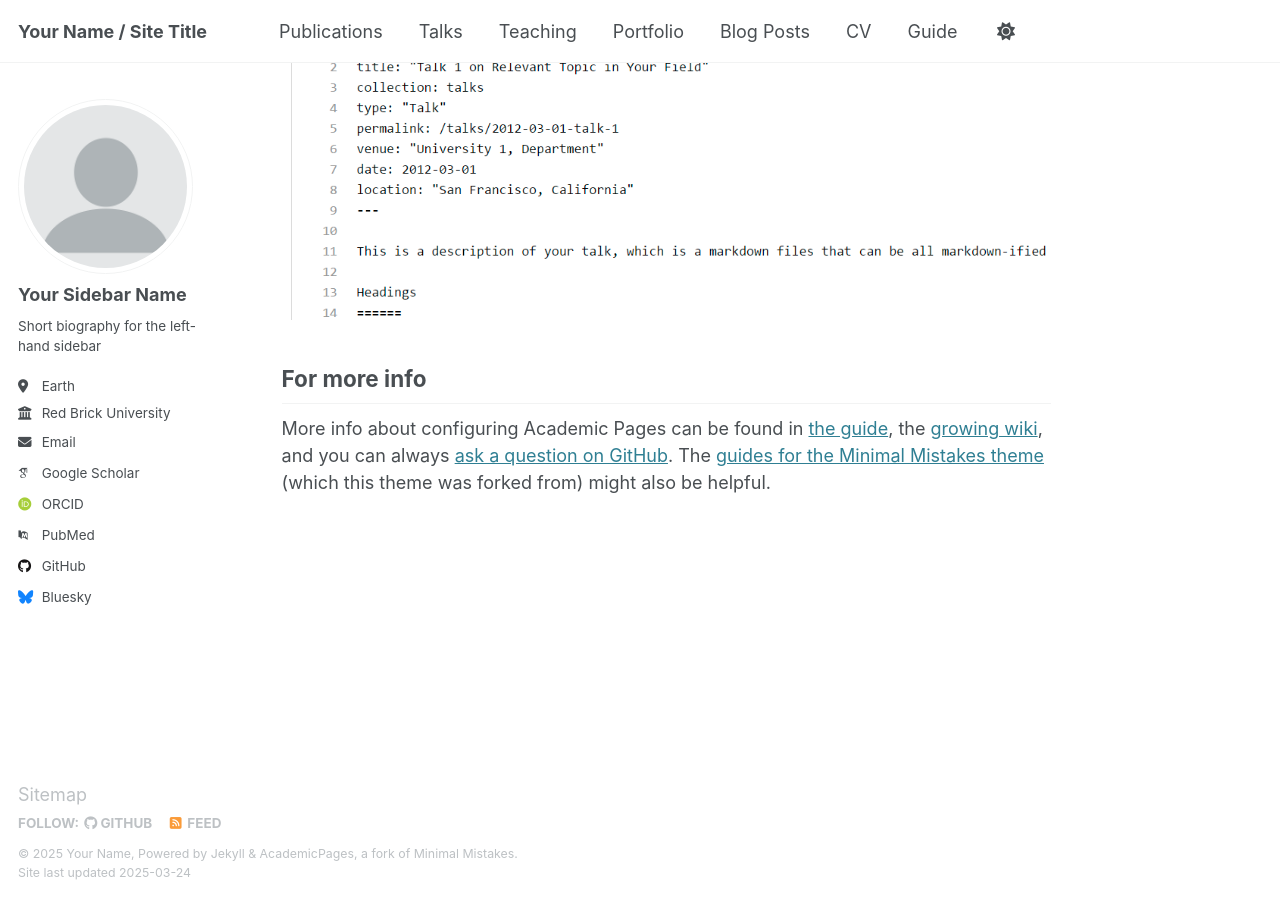
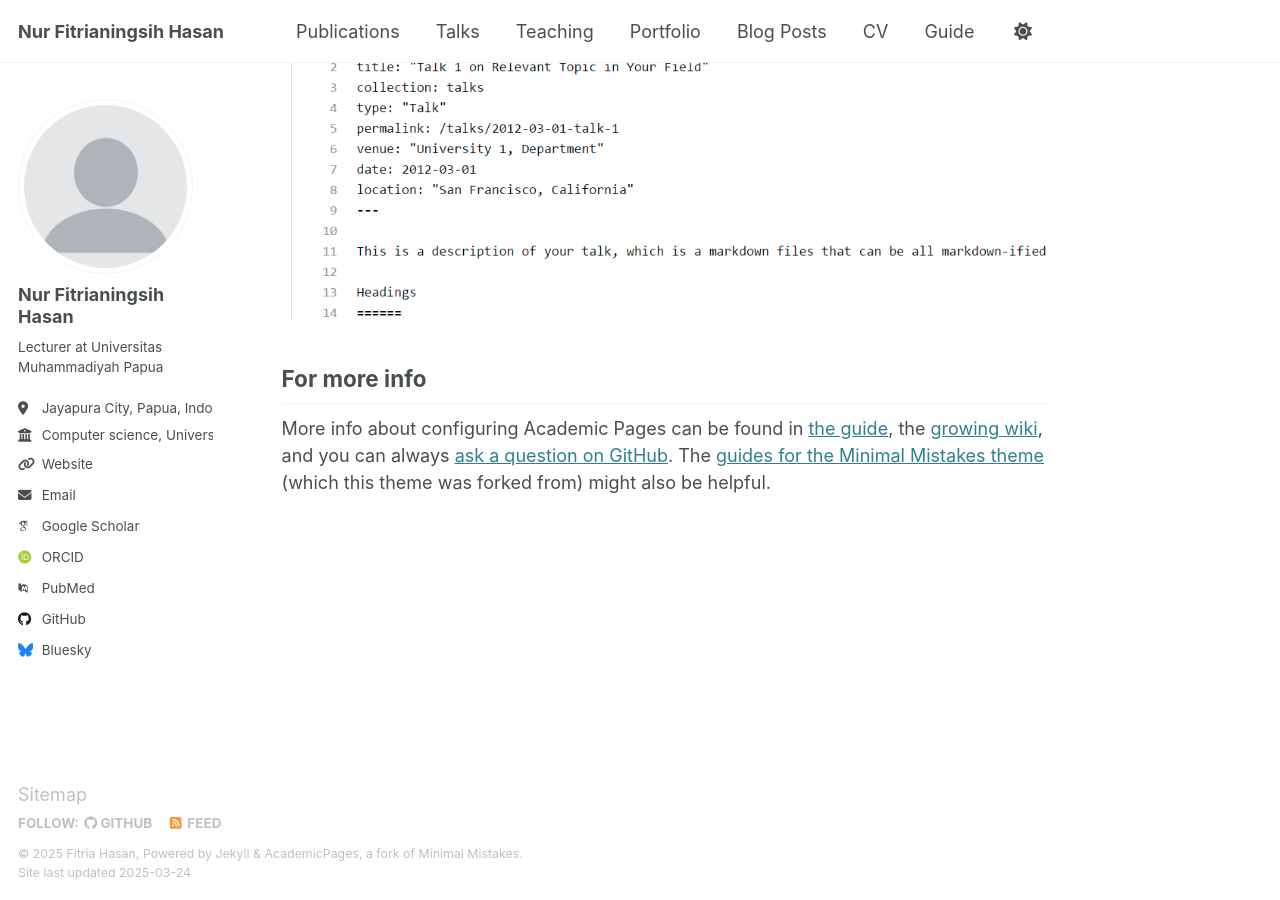
Before and after one commit to fitriahasan/fitriahasan.github.io, a Jekyll site: the page built from _pages/about.md, in a window 1280 px wide and 900 px high, scrolled down 2635 px. Built offline with Jekyll 4.4.1, drawn with Linux system fonts in a browser that asks for light colours; some web fonts are replaced.

Commit message:
Updateprofil

```diff
--- a/_config.yml
+++ b/_config.yml
@@ -9,13 +9,13 @@
 # Basic Site Settings
 locale                   : "en-US"
 site_theme               : "default"
-title                    : "Your Name / Site Title"
+title                    : "Nur Fitrianingsih Hasan"
 title_separator          : "-"
-name                     : &name "Your Name"
-description              : &description "personal description"
-url                      : https://academicpages.github.io # the base hostname & protocol for your site e.g. "https://[your GitHub username].github.io"
+name                     : &name "Fitria Hasan"
+description              : &description "Lecturer at Universitas Muhammadiyah Papua"
+url                      : https://fitriahasan.github.io # the base hostname & protocol for your site e.g. "https://[your GitHub username].github.io"
 baseurl                  : "" # the subpath of your site, e.g. "/blog"
-repository               : "academicpages/academicpages.github.io"
+repository               : "fitriahasan/fitriahasan.github.io"
 
 # Site Author - The following control what appear as part of the author content on the side bar.
 #               If a field is blank the icon and link will not appear, otherwise it will be shown.
@@ -23,17 +23,17 @@ repository               : "academicpages/academicpages.github.io"
 author:
   # Biographic information
   avatar           : "profile.png"
-  name             : "Your Sidebar Name"
+  name             : "Nur Fitrianingsih Hasan"
   pronouns         : # example: "she/her"
-  bio              : "Short biography for the left-hand sidebar"
-  location         : "Earth"
-  employer         : "Red Brick University"
-  uri              : # URL
-  email            : "none@example.org"
+  bio              : "Lecturer at Universitas Muhammadiyah Papua"
+  location         : "Jayapura City, Papua, Indonesia"
+  employer         : "Computer science, Universitas Muhammadiyah Papua"
+  uri              : "https://fitriahasan.github.io" # URL
+  email            : "hi.fitri@umpapua.ac.id"
 
   # Academic websites
   arxiv            : # URL - Update with the correct link to your profile
-  googlescholar    : "https://scholar.google.com/citations?user=PS_CX0AAAAAJ"
+  googlescholar    : "https://scholar.google.com/citations?hl=id&user=X2sZISEAAAAJ"
   impactstory      : # URL
   orcid            : "http://orcid.org/yourorcidurl"
   semantic         : # URL
```
